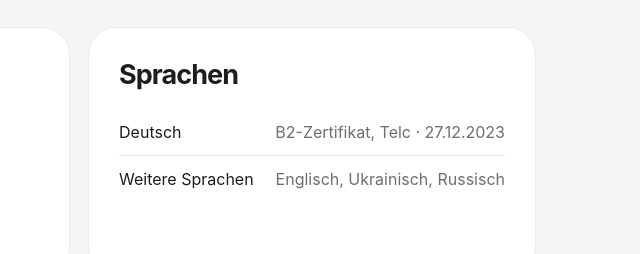
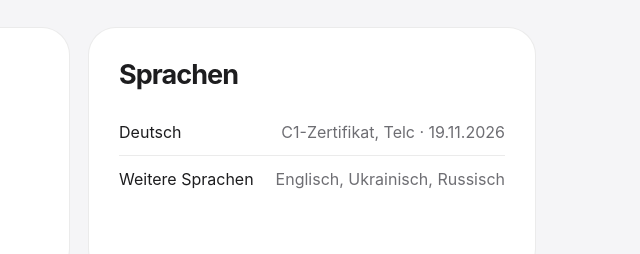
Before and after one commit to DanyilPavlyshyn/werwolf, a plain HTML site: page cv.html in a window 1280 px wide. Shown: the part 4140-4394 px from the top of the page, 640-1280 px from the left. Drawn offline with Linux system fonts and the light colour scheme.

Commit message:
Modify education section with updated language info
Updated education section with new language certification details.

```diff
--- a/cv.html
+++ b/cv.html
@@ -225,7 +225,7 @@ button,a{-webkit-tap-highlight-color:transparent}
 <article class="job reveal"><button class="job-head" aria-expanded="false"><span><span class="job-role">Software Tester</span><span class="job-company">Tinkoff</span></span><span class="job-date">Mär 2020 – Apr 2021</span><span class="chev">+</span></button><div class="job-body"><div class="job-body-inner"><ul><li>Planung, Erstellung und Durchführung manueller und automatisierter Softwaretests, darunter Funktionalitäts-, Regressions- und Integrationstests.</li><li>Erstellung strukturierter Testfälle, Testdaten und Testskripte auf Basis von Anforderungsdokumentationen.</li><li>Identifikation, Dokumentation und Nachverfolgung von Softwarefehlern in Jira.</li><li>Erstellung von Testberichten und Qualitätsanalysen zur Unterstützung des Freigabeprozesses.</li><li>Enger Austausch mit Softwareentwicklern, Produktmanagern und Fachabteilungen sowie aktive Teilnahme an agilen Team-Meetings.</li></ul></div></div></article>
 <article class="job reveal"><button class="job-head" aria-expanded="false"><span><span class="job-role">Customer Support Specialist</span><span class="job-company">Tinkoff</span></span><span class="job-date">Okt 2017 – Feb 2020</span><span class="chev">+</span></button><div class="job-body"><div class="job-body-inner"><ul><li>Ganzheitliche Kundenbetreuung und Bedarfsanalyse für Bankdienstleistungen.</li><li>Deeskalation und eigenverantwortliche Bearbeitung komplexer Kundenbeschwerden in Zusammenarbeit mit internen Fachabteilungen.</li><li>Technischer Anwendersupport für Online-Banking, Banking-Apps und Zahlungsverfahren inklusive systematischer Fehleranalyse.</li><li>Dokumentation und Nachverfolgung technischer Systemstörungen sowie Multikanal-Kommunikation via E-Mail, Chat, Telefon und Post.</li></ul></div></div></article>
 </div></div></section>
-<section class="chapter" id="education"><div class="wrap"><div class="section-kicker reveal">Bildung &amp; Sprachen</div><h2 class="section-title reveal">Fundament und Kommunikation.</h2><div class="edu-grid"><article class="info-card reveal"><h3>Ausbildung</h3><div class="degree">Bachelor, Wirtschaft</div><div class="meta">RSSU · Sep 2012 – Jun 2016</div></article><article class="info-card reveal"><h3>Sprachen</h3><div class="language-row"><span>Deutsch</span><span>B2-Zertifikat, Telc · 27.12.2023</span></div><div class="language-row"><span>Weitere Sprachen</span><span>Englisch, Ukrainisch, Russisch</span></div></article></div></div></section>
+<section class="chapter" id="education"><div class="wrap"><div class="section-kicker reveal">Bildung &amp; Sprachen</div><h2 class="section-title reveal">Fundament und Kommunikation.</h2><div class="edu-grid"><article class="info-card reveal"><h3>Ausbildung</h3><div class="degree">Bachelor, Wirtschaft</div><div class="meta">RSSU · Sep 2012 – Jun 2016</div></article><article class="info-card reveal"><h3>Sprachen</h3><div class="language-row"><span>Deutsch</span><span>C1-Zertifikat, Telc · 19.11.2026</span></div><div class="language-row"><span>Weitere Sprachen</span><span>Englisch, Ukrainisch, Russisch</span></div></article></div></div></section>
 
 <section class="contact" id="contact">
   <div class="wrap">
```
